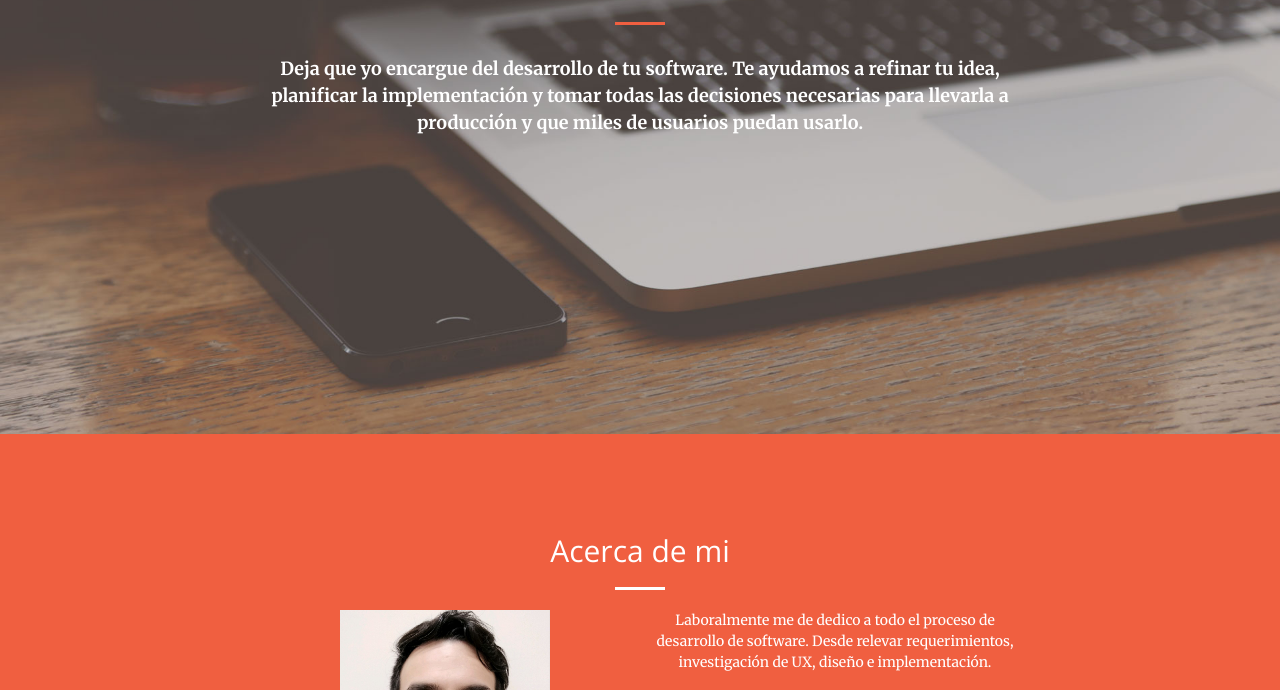
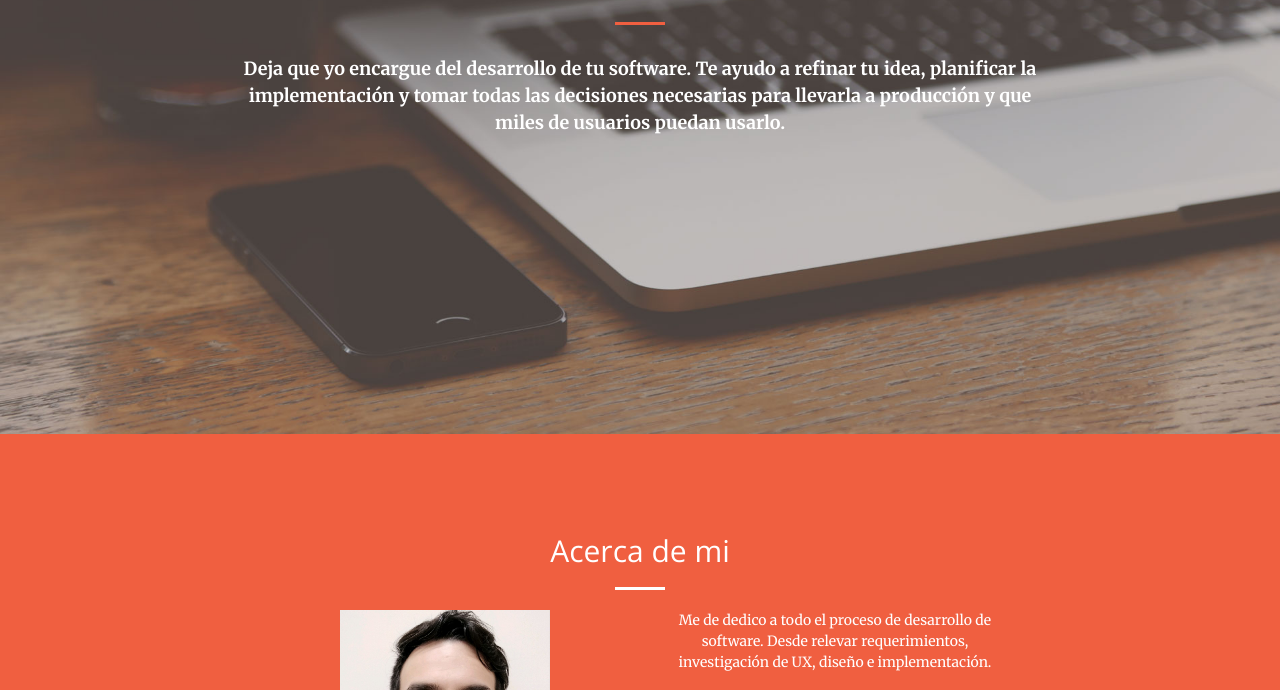
Before and after one commit to veiro/veiro.github.io, a website: page index.html in a window 1280 px wide. Shown: the part 366-1056 px from the top of the page. Drawn offline with nearby package versions, Linux system fonts and the light colour scheme.

Commit message:
Update index.html

```diff
--- a/index.html
+++ b/index.html
@@ -77,7 +77,7 @@
                 <h1 id="homeHeading">¿Tienes una idea de software?</h1>
                 <h1 id="homeHeading">La hago realidad</h1>
                 <hr>
-                <p style="font-weight: bold; color: white;">Deja que yo encargue del desarrollo de tu software. Te ayudamos a refinar tu idea, planificar la implementación y tomar todas las decisiones necesarias para llevarla a producción y que miles de usuarios puedan usarlo.</p>
+                <p style="font-weight: bold; color: white;">Deja que yo encargue del desarrollo de tu software. Te ayudo a refinar tu idea, planificar la implementación y tomar todas las decisiones necesarias para llevarla a producción y que miles de usuarios puedan usarlo.</p>
 
             </div>
         </div>
@@ -94,7 +94,7 @@
                             <img style="height: 15em;" src="recursos/foto_perfil_andres.jpg" alt="foto de andres veiro">
                         </div>
                         <div class="col-lg-6">
-                            <p style="font-size: 1em;">Laboralmente me de dedico a todo el proceso de desarrollo de software. Desde relevar requerimientos, investigación de UX, diseño e implementación.</p>
+                            <p style="font-size: 1em;">Me de dedico a todo el proceso de desarrollo de software. Desde relevar requerimientos, investigación de UX, diseño e implementación.</p>
                             <p style="font-size: 1em;">Cuento con más de 10 años de experiencia donde los proyectos que trabajé fueron desde simples páginas web, sitios de compras, sistemas de facturación, integración de sistemas transaccionales</p>
                             <p style="font-size: 1em;">Puedes ver mi curriculum <a style="color: blue;" href="recursos/CV_resumido.pdf">aqui</a> </p>
                         </div>
@@ -277,7 +277,7 @@
                 <div class="col-lg-8 col-lg-offset-2 text-center">
                     <h2 class="section-heading">¡Mantengámonos en contacto!</h2>
                     <hr class="primary">
-                    <p>¿Listo para comenzar tu próximo proyecto con nosotros? ¡Genial! Envíame un correo electrónico y nos comunicaremos contigo lo antes posible!</p>
+                    <p>¿Listo para comenzar tu próximo proyecto? ¡Genial! Envíame un correo electrónico y me comunicare contigo lo antes posible!</p>
                 </div>
 
                 <div class="col-lg-12 text-center">
```
